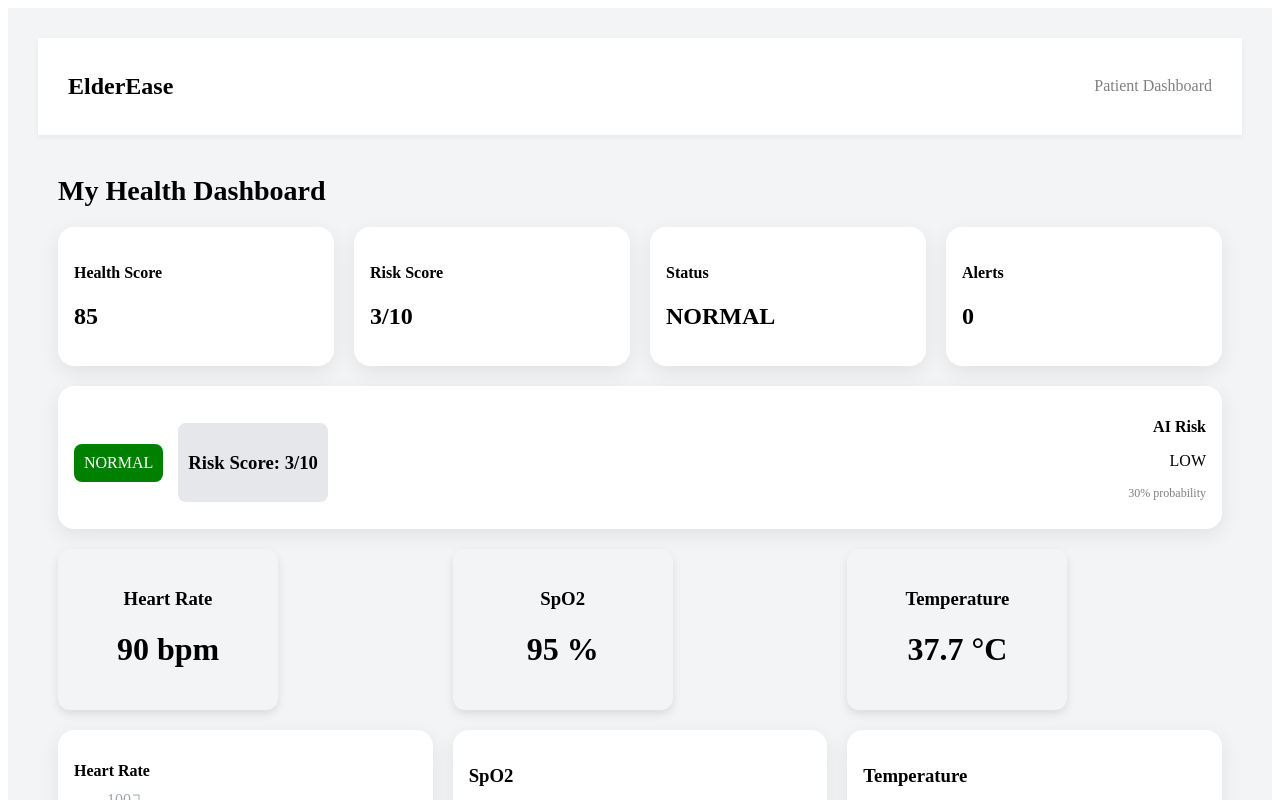
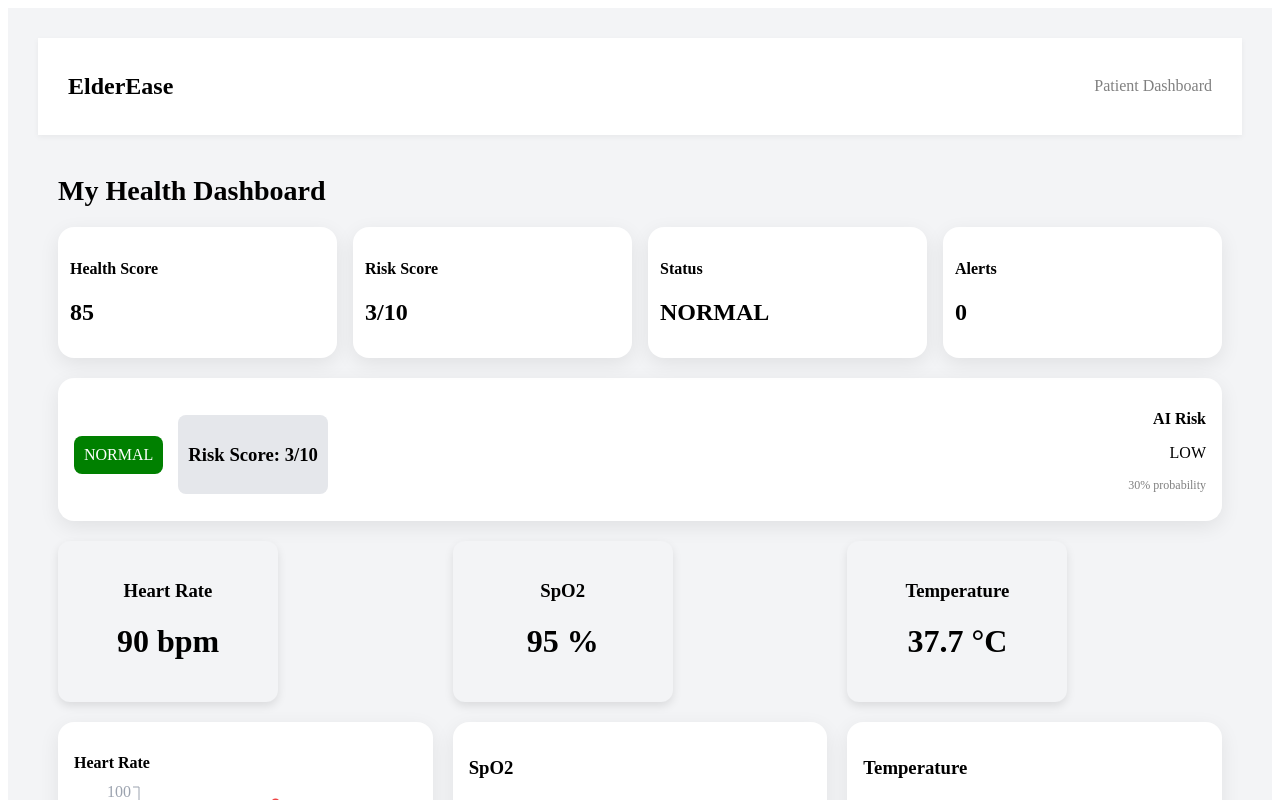
Before and after one commit to Aadya2901/ElderEase, a React app in the folder frontend/: page / in a window 1280 px wide. Shown: the top 800 px of the page. Built offline with nearby package versions, Linux system fonts and the light colour scheme; the HTML template or start-up script is replaced by a standard one.

Commit message:
fix: remove nested card layout in KPI section

```diff
--- a/frontend/src/pages/PatientDashboard.jsx
+++ b/frontend/src/pages/PatientDashboard.jsx
@@ -98,32 +98,33 @@ export default function PatientDashboard() {
       <div style={{
         display: "grid",
         gridTemplateColumns: "repeat(4, 1fr)",
-          gap: "20px",
+        gap: "16px",
         marginTop: "20px"
       }}>
 
-          <div style={card}>
+        <div style={{ ...card, padding: "12px" }}>
           <h4>Health Score</h4>
-            <h2>{100 - riskScore * 5}</h2>
+          <h2 style={{ marginTop: "8px" }}>{100 - riskScore * 5}</h2>
         </div>
 
-          <div style={card}>
+        <div style={{ ...card, padding: "12px" }}>
           <h4>Risk Score</h4>
-            <h2>{riskScore}/10</h2>
+          <h2 style={{ marginTop: "8px" }}>{riskScore}/10</h2>
         </div>
 
-          <div style={card}>
+        <div style={{ ...card, padding: "12px" }}>
           <h4>Status</h4>
-            <h2>{status}</h2>
+          <h2 style={{ marginTop: "8px" }}>{status}</h2>
         </div>
 
-          <div style={card}>
+        <div style={{ ...card, padding: "12px" }}>
           <h4>Alerts</h4>
-            <h2>{riskLevel === "HIGH" ? 1 : 0}</h2>
+          <h2 style={{ marginTop: "8px" }}>
+            {riskLevel === "HIGH" ? 1 : 0}
+          </h2>
         </div>
 
       </div>
-
         {/* 🧠 STATUS + AI */}
         <div style={{
           ...card,
```
Lines whose indentation alone changed are shown as unchanged.
